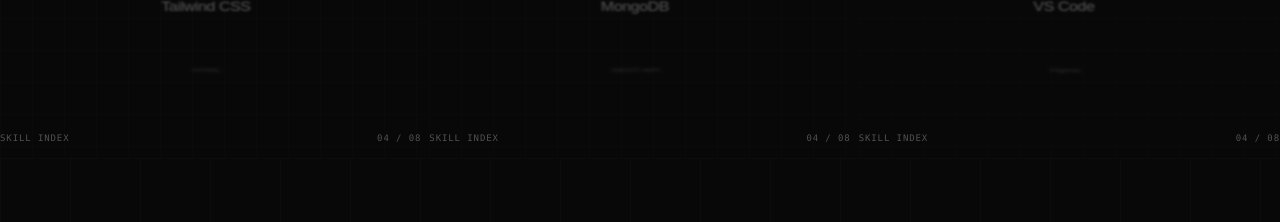
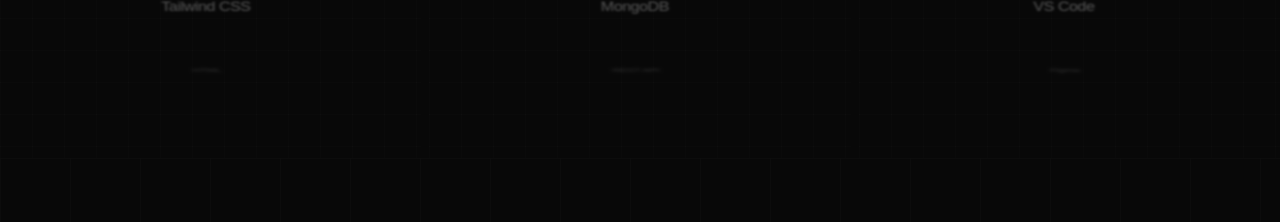
Before and after one commit to avadhutgiri12/Portfolio, a Next.js app: page / in a window 1280 px wide. Shown: the part 5098-5320 px from the top of the page. Built offline with nearby package versions, Linux system fonts and the light colour scheme; no server answers.

Commit message:
Removed the extra padding

```diff
--- a/components/Skills.tsx
+++ b/components/Skills.tsx
@@ -210,15 +210,6 @@
             );
           })}
         </div>
-
-        {/* Wheel footer */}
-        <div className="pointer-events-none absolute inset-x-0 bottom-3 z-20 flex justify-between font-mono text-[9px] tracking-widest text-neutral-600">
-          <span>SKILL INDEX</span>
-          <span>
-            {String(activeIndex + 1).padStart(2, "0")} /{" "}
-            {String(total).padStart(2, "0")}
-          </span>
-        </div>
       </div>
     </div>
   );
```
